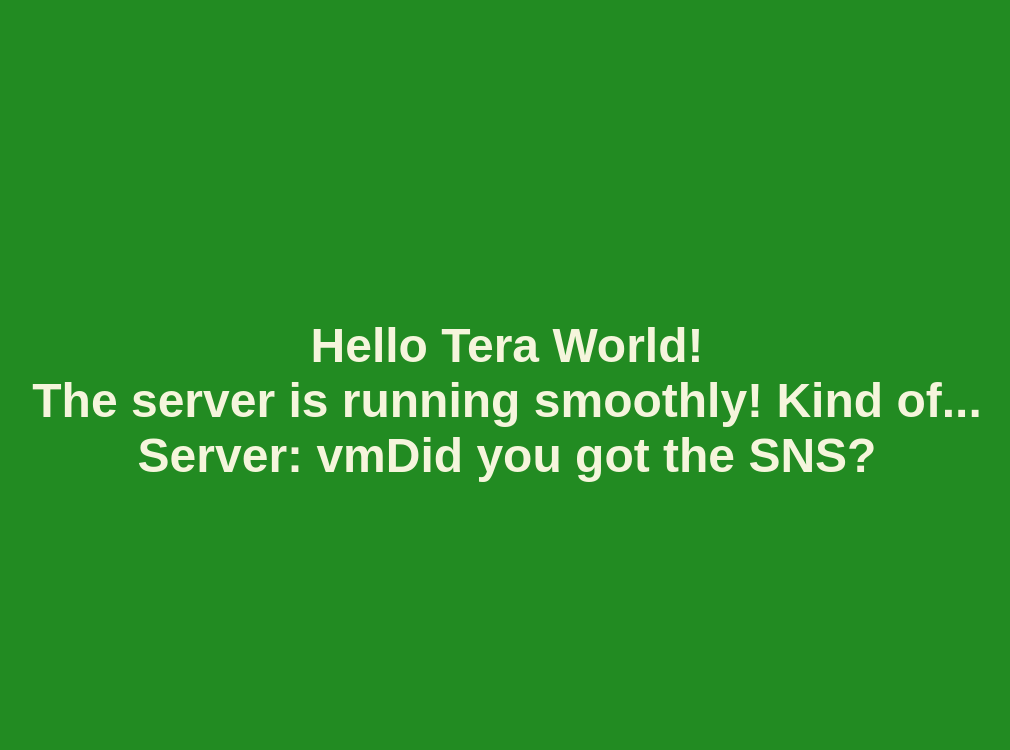
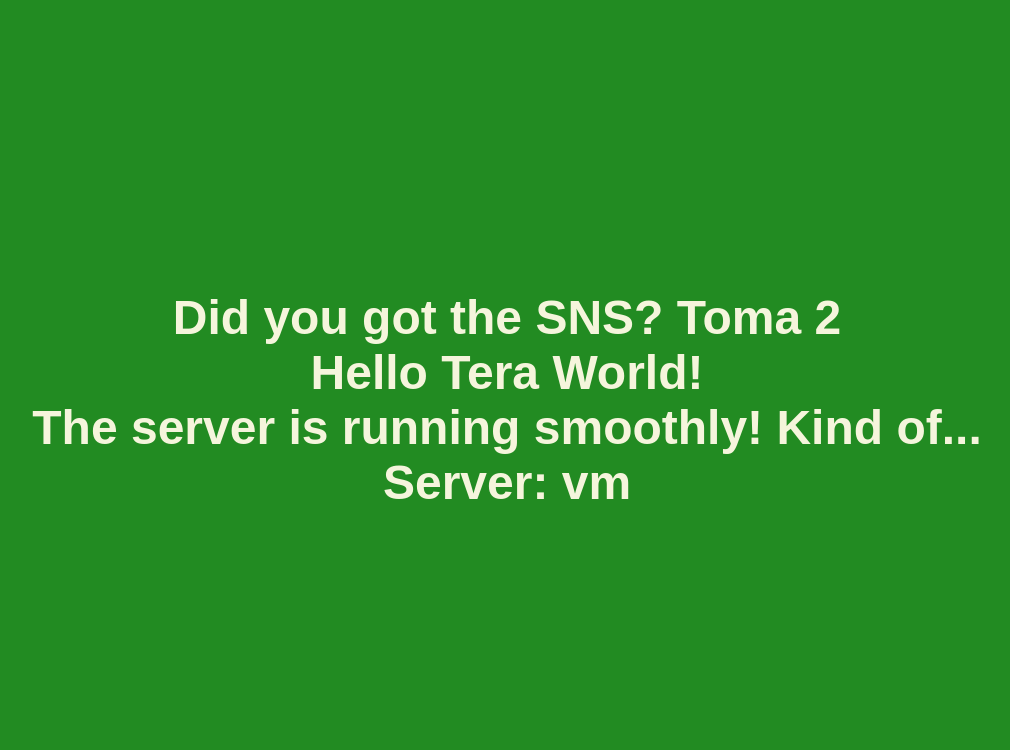
Before and after one commit to AriGVidal/Laboratorio2, a PHP site: page / in a window 1280 px wide. Shown: the top 750 px of the page, without its empty margins (133-1143 px from the left). Run offline with PHP 8.4, Linux system fonts and the light colour scheme.

Commit message:
Checking SNS Take 2

```diff
--- a/index.php
+++ b/index.php
@@ -34,10 +34,10 @@
 <body>
     <div class="content">
         <?php
+        echo "Did you got the SNS? Toma 2<br>";
         echo "Hello Tera World!<br>";
         echo "The server is running smoothly! Kind of...<br>";
         echo "Server: " . gethostname();
-        echo "Did you got the SNS?<br>";
         ?>
     </div>
     <div class="footer">
```
